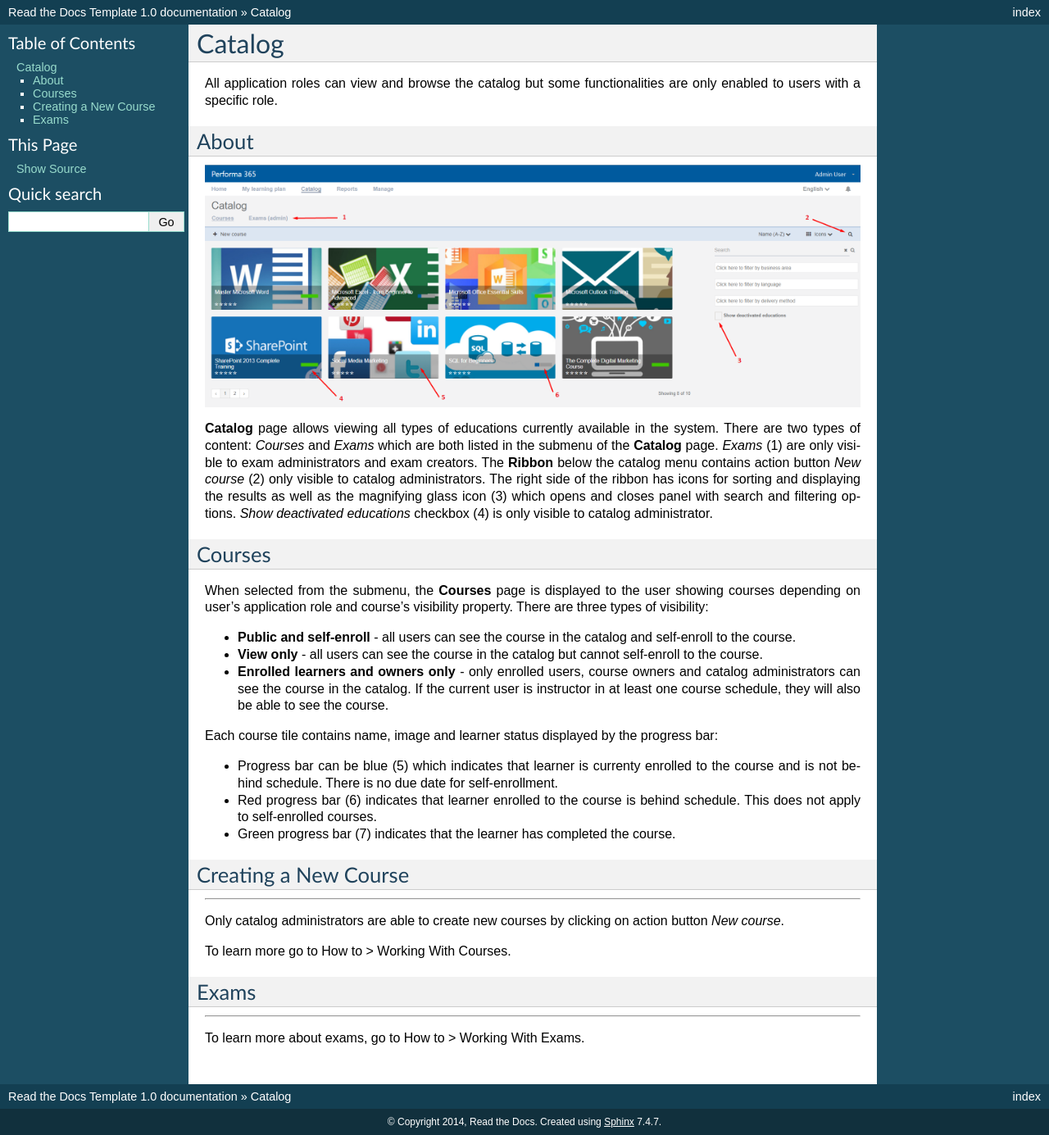
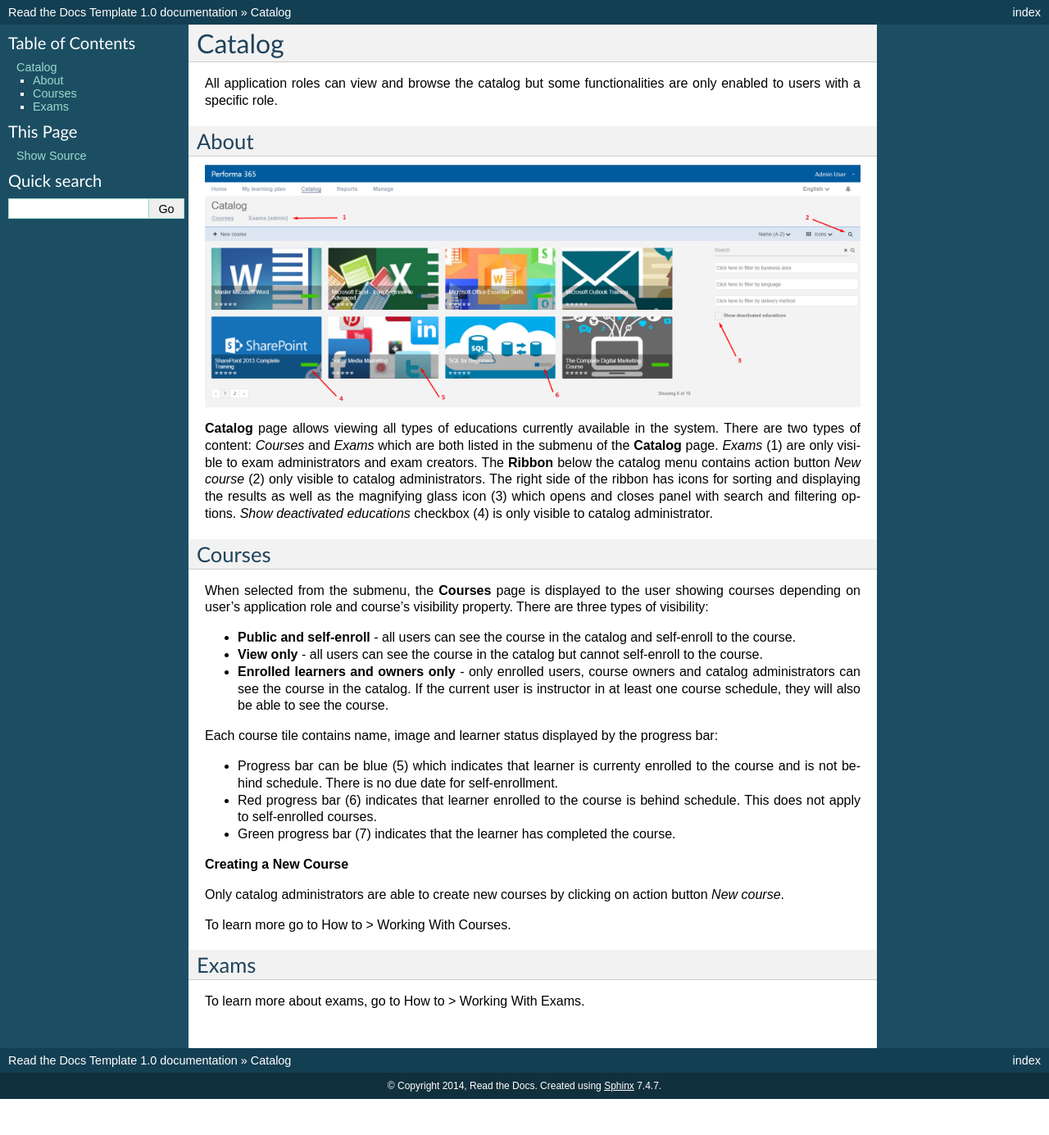
Before and after one commit to pslisko/performa365docs, a Sphinx documentation site: the page built from docs/howto/use_the_catalog.rst, in a window 1280 px wide. Shown: the whole page at 82% size. Built offline with Sphinx 7.4.7, drawn with Linux system fonts in a browser that asks for light colours; pages that are not in the unit, such as notebooks, are missing from menus; after the commit the page ends 1341 px from its top, so only the background shows below that.

Commit message:
Update use_the_catalog.rst

```diff
--- a/docs/howto/use_the_catalog.rst
+++ b/docs/howto/use_the_catalog.rst
@@ -27,9 +27,7 @@ Each course tile contains name, image and learner status displayed by the progre
 * Red progress bar (6) indicates that learner enrolled to the course is behind schedule. This does not apply to self-enrolled courses.
 * Green progress bar (7) indicates that the learner has completed the course.
 
-Creating a New Course
-**********************
-**********************
+**Creating a New Course**
 
 Only catalog administrators are able to create new courses by clicking on action button *New course*.
 
@@ -37,7 +35,6 @@ To learn more go to How to > Working With Courses.
 
 
 Exams
-**********************
-**********************
+**********
 
 To learn more about exams, go to How to > Working With Exams.
```
